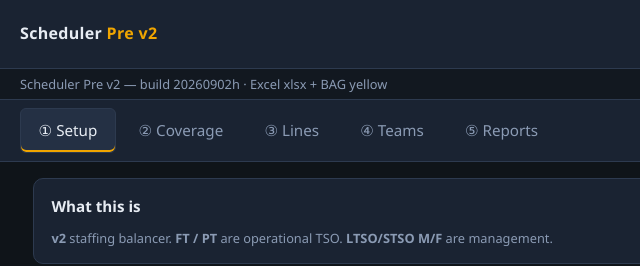
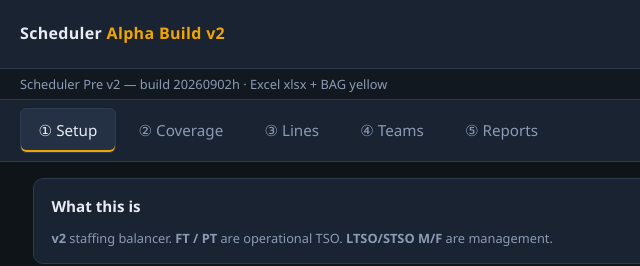
Before and after one commit to dad2lna-coder/BrokeSched, a plain HTML site: page index.html in a window 1280 px wide. Shown: the top 266 px of the page, 0-640 px from the left. Drawn offline with Linux system fonts and the light colour scheme; a script that the page names is missing.

Commit message:
Update index.html

```diff
--- a/index.html
+++ b/index.html
@@ -15,7 +15,7 @@
 </head>
 <body>
   <header class="topbar">
-    <div class="brand">Scheduler <span>Pre v2</span></div>
+    <div class="brand">Scheduler <span>Alpha Build v2</span></div>
     <div class="topbar-actions">
       <button class="btn" id="btn-airport-config">Airport Config</button>
       <button class="btn btn-amber" id="btn-generate">Generate</button>
```
